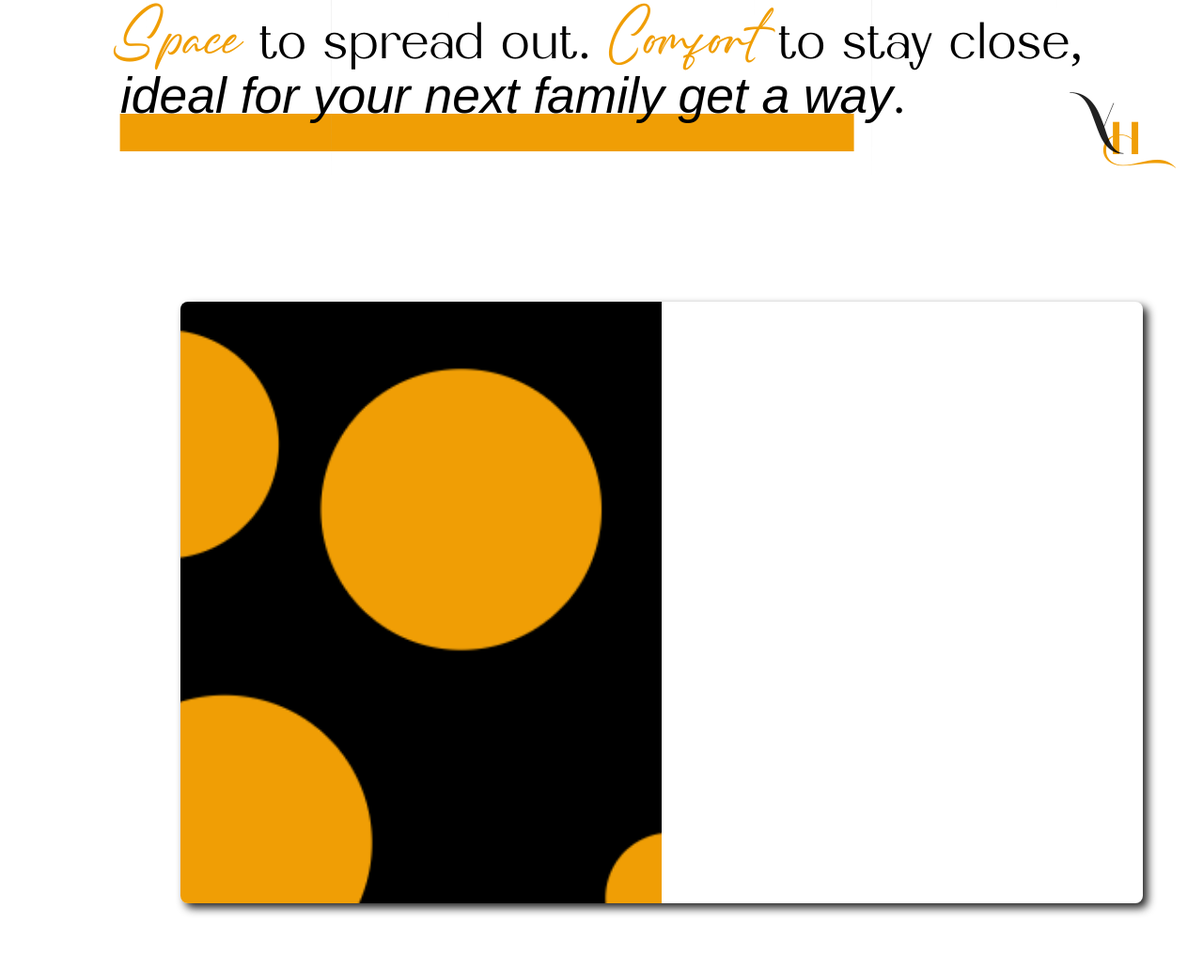
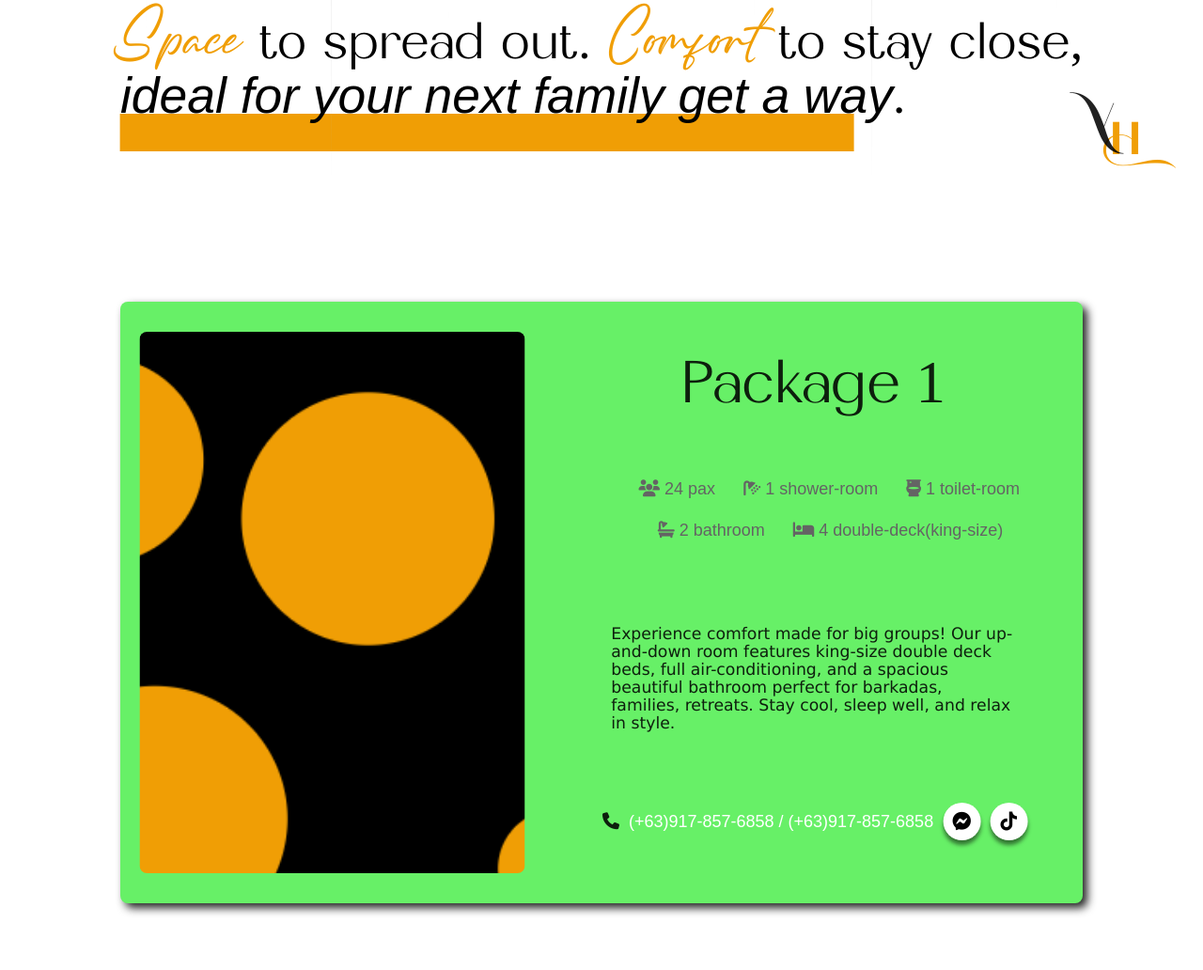
Before and after one commit to ceronGithub/resort, a PHP site: page /accomodation.html in a window 1280 px wide. Shown: the part 567-1599 px from the top of the page at 94% size. Run offline with PHP 8.4, Linux system fonts and the light colour scheme.

Commit message:
done packages design

```diff
--- a/accomodation.html
+++ b/accomodation.html
@@ -20,7 +20,7 @@
      <link rel="stylesheet" href="css/img-manipulation.css">
 
     <!-- ul -->
-     <link rel="stylesheet" href="css/accomodation/ul-manipulation-accommodation-htnl.css">
+
 
     <!-- logo-manipulation -->
      <link rel="stylesheet" href="css/logo-manipulation.css">
@@ -34,7 +34,7 @@
 
     <!-- accommodation-manipulation -->
      <link rel="stylesheet" href="css/accomodation/section-1-manipulation.css">
-     <link rel="stylesheet" href="css/accomodation/section-2-manipulation.css">
+     <link rel="stylesheet" href="css/accomodation/card-manipulation-accommodation.css">
 </head>
 <body>
     <div class="nav-bar">
@@ -64,6 +64,33 @@
     <div class="sections">
         <div class="card">
             <img src="image/circle-scatter-haikei (1).png" class="meduimImageLeftSide" alt="">
+            <div class="card-title">
+                <h1 class="diamendRegular-font-justFont">Package 1</h1>
+            </div>
+            <div class="card-body">
+                <div class="first-row">
+                    <ul>
+                        <li><i class="fa-solid fa-users"></i> 24 pax</li>
+                        <li><i class="fa-solid fa-shower"></i> 1 shower-room</li>
+                        <li><i class="fa-solid fa-toilet"></i> 1 toilet-room</li>
+                    </ul>
+                    <ul style="top: 8vh; left: 53.5%;">
+                        <li><i class="fa-solid fa-bath"></i> 2 bathroom</li>
+                        <li><i class="fa-solid fa-bed"></i> 4 double-deck(king-size)</li>
+                    </ul>
+                </div>
+                <div class="second-row">
+                    <h6 style="font-family: 'Lucida Sans', 'Lucida Sans Regular', 'Lucida Grande', 'Lucida Sans Unicode', Geneva, Verdana, sans-serif;">Experience comfort made for big groups! Our up-and-down room features king-size double deck beds, full air-conditioning, and a spacious beautiful bathroom perfect for barkadas, families, retreats. Stay cool, sleep well, and relax in style.</h6>
+                </div>
+                <div class="third-row">
+                    <ul>
+                        <li><i class="fa-solid fa-phone"></i></li>
+                        <li class="font-color-white">(+63)917-857-6858 / (+63)917-857-6858</li>
+                        <li><a href="#"><i class="fa-brands fa-facebook-messenger"></i></a></li>
+                        <li><a href="#"><i class="fa-brands fa-tiktok"></i></a></li>
+                    </ul>
+                </div>
+            </div>
         </div>
     </div>
 
--- /dev/null
+++ b/css/accomodation/card-manipulation-accommodation.css
@@ -0,0 +1,129 @@
+.card
+{
+    position: absolute;
+    top: 50%;
+    left: 50%;
+    transform: translate(-50%, -50%);
+
+    width: 80%;
+    height: 80%;
+
+    border-radius: 8px;
+
+    box-shadow: 5px 5px 10px 0px;
+    /* border: 2px solid red; */
+
+    background: rgb(103, 240, 103);
+}
+.card .card-title{
+    position: absolute;
+    width: 56%;
+    height: 28%;
+
+    right: 0;
+    top: 0;
+
+    /* border: 1px solid red; */
+}
+.card .card-title h1{
+    position: absolute;
+    top: 25%;
+    left: 50%;
+    transform: translate(-50%, -50%);
+}
+
+
+.card .card-body{
+    position: absolute;
+    width: 56%;
+    height: 55vh;
+    top: 28%;
+    right: 0;
+    /* border: 1px solid red;   */
+}
+
+.card .card-body .first-row{
+    position: relative;
+    width: 100%;
+    height: 5vh;
+    /* border: 1px solid blue; */
+}
+
+.card .card-body .first-row ul{
+    position: absolute;
+    top: 50%;
+    left: 50%;
+    padding: 0;
+    margin: 0;
+    transform: translate(-35%,-50%);
+    width: 100%;
+    display: flex;
+}
+
+.card .card-body .first-row ul li{
+    list-style: none;
+    margin: 0 15px;
+    color: rgb(100, 100, 100);
+    font-size: 18px;
+}
+
+.card .card-body .second-row h6{
+    position: absolute;
+    width: 75%;
+    top: 48%;
+    left: 50%;
+    transform: translate(-50%, -50%);
+}
+
+
+
+
+
+.card .card-body .third-row ul{
+    position: absolute;
+    top: 85%;
+    left: 50%;
+    padding: 0;
+    margin: 0;
+    transform: translate(-40%,-50%);
+    width: 100%;
+    display: flex;
+}
+
+.card .card-body .third-row ul li{
+    list-style: none;
+    margin: 0 5px;
+    line-height: 40px;
+    font-size: 18px;
+}
+
+.card .card-body .third-row ul li a{
+    position: relative;
+    display: block;
+    width: 40px;
+    height: 40px;
+    border-radius: 50%;
+    background-color: #fff;
+    text-align: center;
+    transition: .5s ease-in-out;
+    box-shadow: 0 5px 4px rgba(0, 0, 0, .5);
+}
+
+.card .card-body .third-row .fa-brands{
+    font-size: 20px;
+    line-height: 40px;
+    transition: .6s;
+    color: #000;
+}
+
+.card .card-body .third-row ul li a:hover{
+    transform: translate(0, -10px);
+}
+
+.card .card-body .third-row ul li:nth-child(3) a:hover{
+    background-color: #0099FF;
+}
+
+.card .card-body .third-row ul li:nth-child(4) a:hover{
+    background-color: #EE1D51;
+}
--- a/css/accomodation/section-2-manipulation.css
+++ /dev/null
@@ -1,16 +0,0 @@
-.card
-{
-    position: absolute;
-    top: 50%;
-    left: 55%;
-    transform: translate(-50%, -50%);
-
-    width: 80%;
-    height: 80%;
-
-    border-radius: 8px;
-
-    box-shadow: 5px 5px 10px 0px;
-    /* border: 2px solid red; */
-
-}
--- a/css/font-manipulation.css
+++ b/css/font-manipulation.css
@@ -13,10 +13,40 @@
     src: url(../fonts/hello-paris/bold.ttf);
 }
 
+@font-face{
+    font-family: CormorantGaramond;
+    src: url(../fonts/CormorantGaramond.ttf);
+}
+
 
 .helloParisRegular-font-justFont{
     font-family: helloParisRegular;
 }
+
+.cormorantGaramond-font-justFont{
+    font-family: CormorantGaramond;
+}
+
+.fasthinRegular-font-justFont{
+    font-family: fasthinRegular;
+}
+
+.diamendRegular-font-justFont{
+    font-family: diamendRegular;
+}
+
+
+
+
+
+
+
+
+
+
+
+
+
 
 .helloParisRegular-font-8{
     font-family: helloParisRegular;
@@ -49,11 +79,6 @@
 
 
 
-
-.fasthinRegular-font-justFont{
-    font-family: fasthinRegular;
-}
-
 .fasthinRegular-font-8{
     font-family: fasthinRegular;
     font-size: 8px;
@@ -78,10 +103,6 @@
     font-size: 70px;
 }
 
-
-.diamendRegular-font-justFont{
-    font-family: diamendRegular;
-}
 
 .diamendRegular-font-8{
     font-family: diamendRegular;
@@ -113,6 +134,33 @@
     font-size: 70px;
 }
 
+.font-size-8{
+    font-size: 8;
+}
+
+.font-size-16{
+    font-size: 16;
+}
+
+.font-size-24{
+    font-size: 24;
+}
+
+.font-size-32{
+    font-size: 32;
+}
+
+.font-size-40{
+    font-size: 40;
+}
+
+.font-size-48{
+    font-size: 48;
+}
+
+.font-size-56{
+    font-size: 56;
+}
 
 .font-color-white{
     color: white;
--- a/css/img-manipulation.css
+++ b/css/img-manipulation.css
@@ -21,19 +21,20 @@
 .meduimImageLeftSide{
     position: absolute;
     float: left;
-    left: 0;
-    top: 0;
+    left: 50%;
+    top: 50%;
 
-    height: 100%;
-    width: 50%;
+    transform: translate(-120%, -50%);
+
+    height: 90%;
+    width: 40%;
 
     background-repeat: no-repeat;
     background-size: cover;
     background-position: center;
     object-fit: cover;
 
-    border-top-left-radius: 8px;
-    border-bottom-left-radius: 8px;
+    border-radius: 8px;
 }
 
 .smallImage-ul-li-div-zero{
```
Also changed, not shown: css/accomodation/ul-manipulation-accommodation-htnl.css (deleted), fonts/CormorantGaramond/CormorantGaramond.ttf (added).
